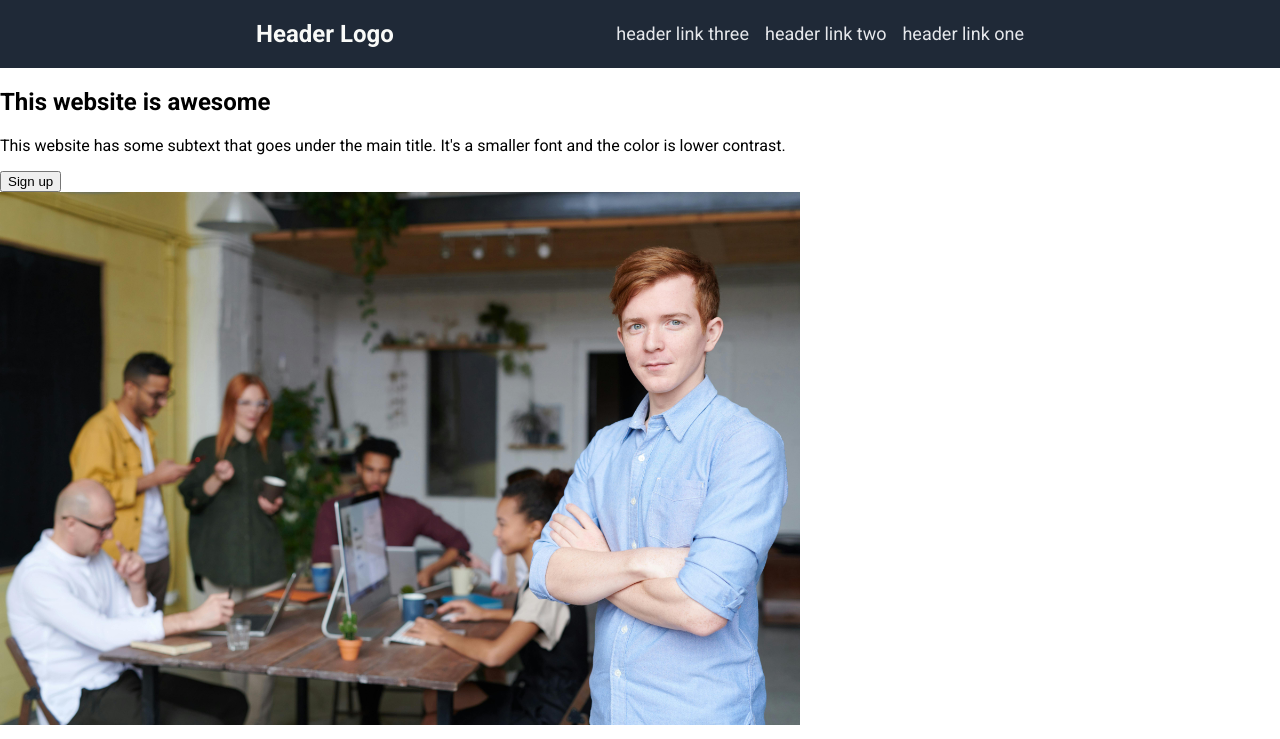
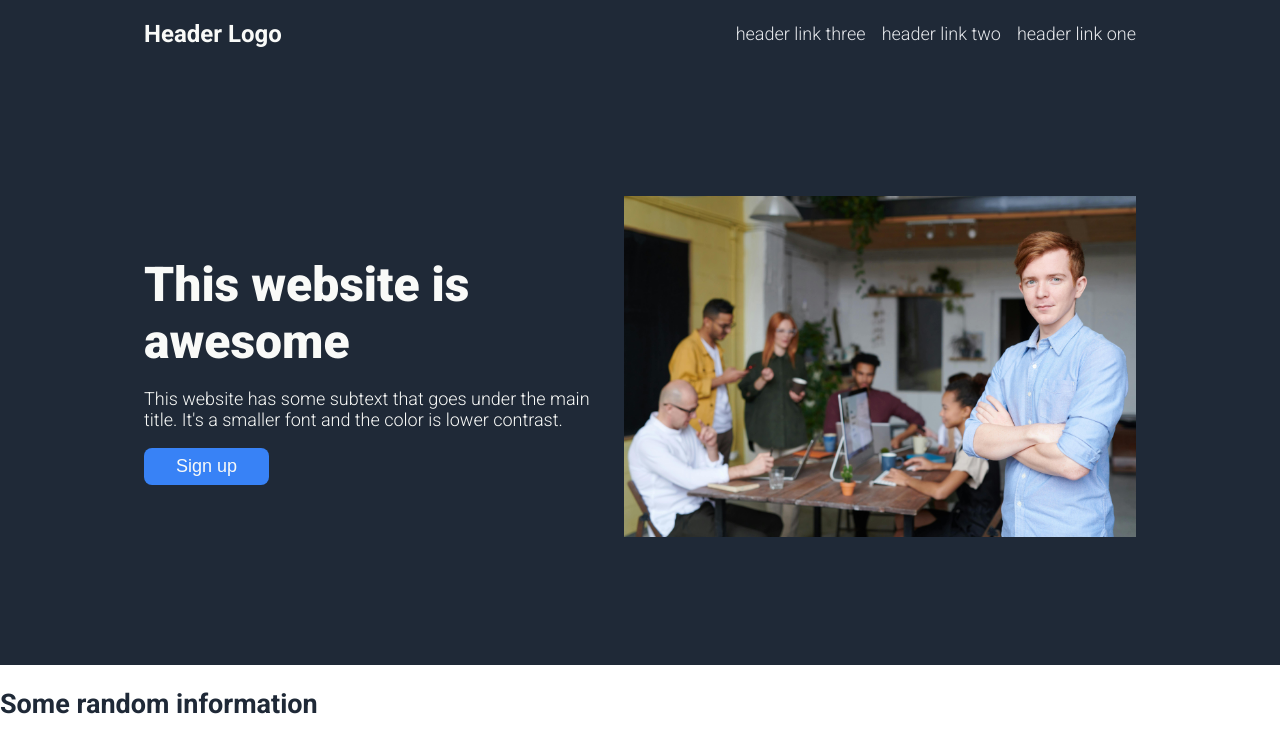
Before and after one commit to zacMartinez/odin-landing-page, a plain HTML site: page index.html in a window 1280 px wide. Shown: the top 739 px of the page. Drawn offline with Linux system fonts and the light colour scheme; grey boxes are pictures that could not be loaded.

Commit message:
Style hero section

```diff
--- a/index.html
+++ b/index.html
@@ -26,7 +26,7 @@
                         <p class="hero-secondary-text">This website has some subtext that goes under the main title. It's a smaller font and the color is lower contrast.</p>
                         <button>Sign up</button>
                     </div>
-                    <img class="hero-image" src="./images/hero.jpg" alt="this is a placeholder for an image" width="800">
+                    <img class="hero-image" src="./images/hero.jpg" alt="this is a placeholder for an image" width="512">
                 </div>
             </section>
 
--- a/style.css
+++ b/style.css
@@ -6,7 +6,9 @@
 
 html {
     font-family: 'Roboto', 'Arial', sans-serif;
-    font: 18px #1f2937;
+    font-size: 18px;
+    font-weight: 300;
+    color: #1f2937;
 }
 
 body {
@@ -21,6 +23,17 @@ div.content {
     height: 100vh;
 }
 
+/* Global Styles */
+
+button {
+    padding: 8px 32px;
+    font-size: inherit;
+    color: #f9faf8;
+    background-color: #3882f6;
+    border: none;
+    border-radius: 8px;
+}
+
 /* Header */
 
 header {
@@ -31,7 +44,7 @@ nav {
     display: flex;
     justify-content: space-between;
     align-items: center;
-    max-width: 800px;
+    max-width: 1024px;
     margin: 0 auto;
     padding: 0 16px;
 }
@@ -55,3 +68,39 @@ a.navbar-link {
     font-size: 18px;
     color: #e5e7eb;
 }
+
+/* Hero Section */
+
+section.hero {
+    background-color: #1f2937;
+}
+
+div.hero-content {
+    display: flex;
+    justify-content: space-between;
+    align-items: center;
+    max-width: 1024px;
+    margin: 128px auto;
+    padding: 0 16px;
+}
+
+div.hero-blurb {
+    flex-grow: 1;
+}
+
+img.hero-image {
+    max-width: 512;
+    flex-grow: 1;
+}
+
+h2.hero-main-text {
+    font-size: 48px;
+    font-weight: 900;
+    color: #f9faf8;
+    margin: 8px 0;
+}
+
+p.hero-secondary-text {
+    font-size: 18px;
+    color: #f9faf8;
+}
```
